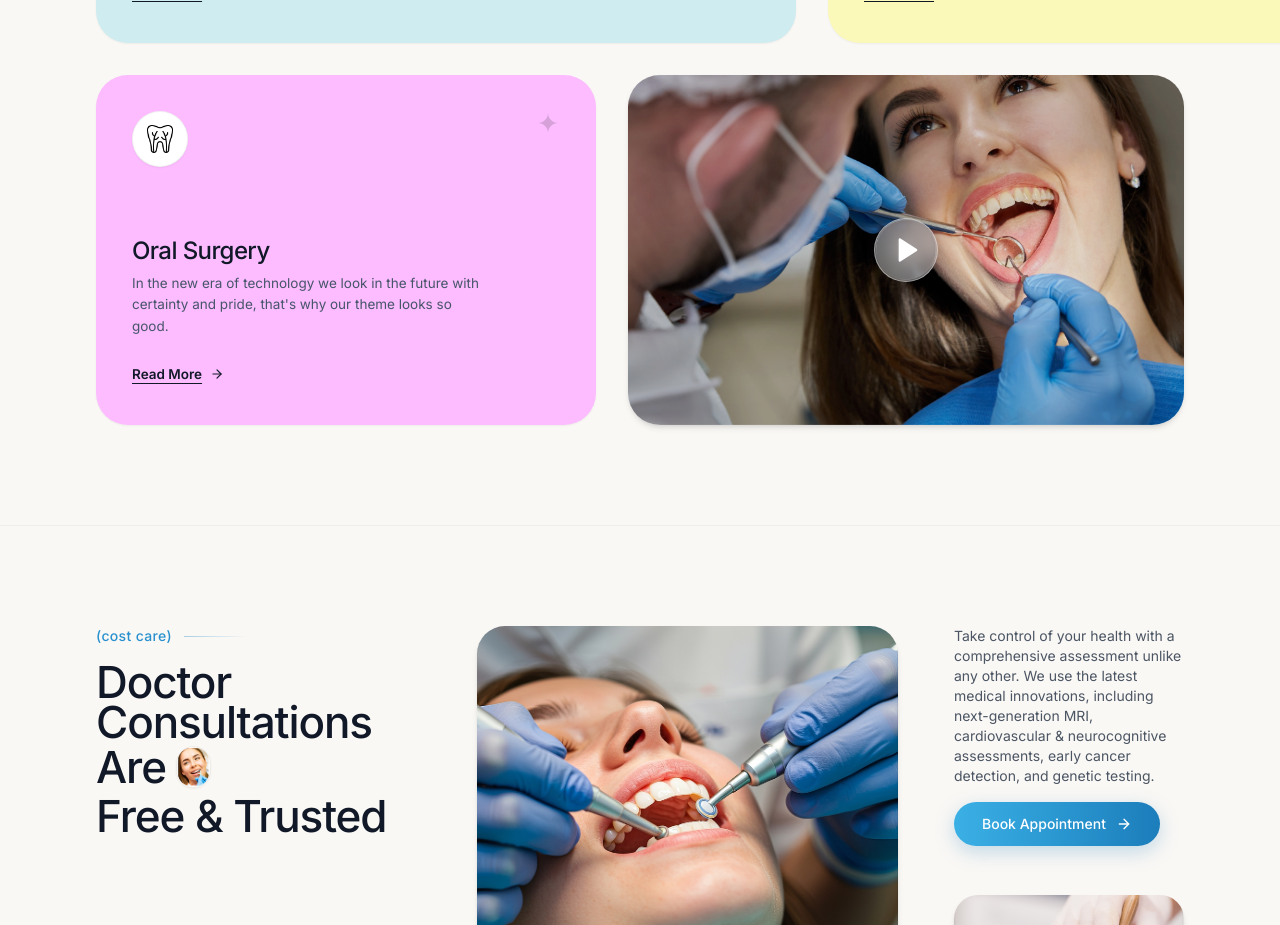
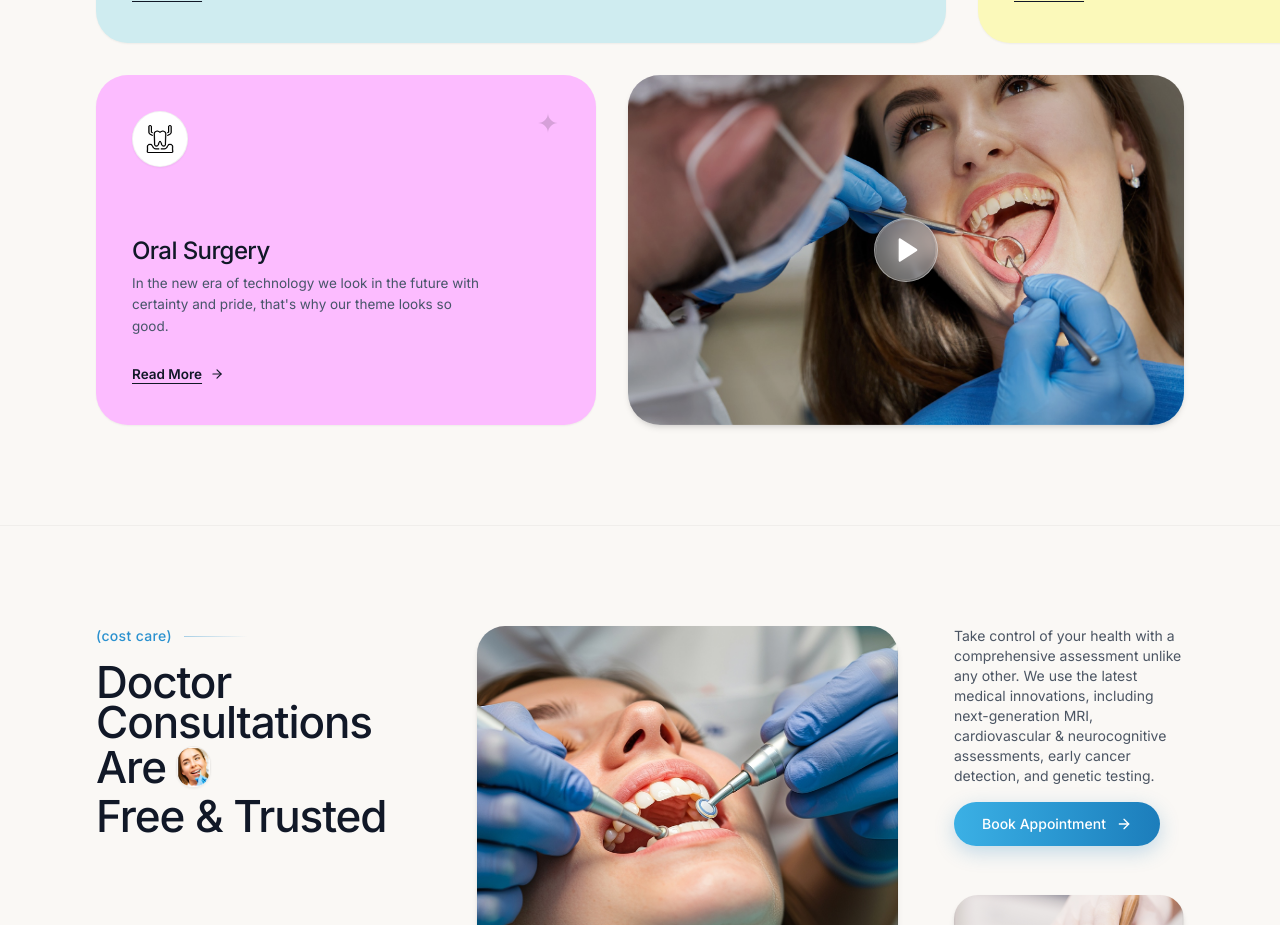
Before and after one commit to Anurag-lakra610/Dentara-, a React (Vite) app: page / in a window 1280 px wide. Shown: the part 2206-3131 px from the top of the page. Built offline with nearby package versions, Linux system fonts and the light colour scheme.

Commit message:
Use real Oral Surgery icon and set Cavity Protection width to 850px

```diff
--- a/src/App.jsx
+++ b/src/App.jsx
@@ -12,6 +12,7 @@ import iconRootCanal from './assets/icon-root-canal.png';
 import iconOralSurgery from './assets/icon-oral-surgery.png';
 import iconCavityReal from './assets/icon-cavity-real.png';
 import iconRootCanalReal from './assets/icon-root-canal-real.png';
+import iconOralSurgeryReal from './assets/icon-oral-surgery-real.png';
 import consultationMainImg from './assets/consultation-main.jpg';
 import consultationRightImg from './assets/consultation-right.png';
 import consultationVideoImg from './assets/consultation-video.png';
@@ -284,8 +285,8 @@ export default function App() {
             {/* Row 1: Cavity Protection (700px) + Empty Whitespace + Root Canal Treatment (500px) */}
             <div className="flex flex-col lg:flex-row items-stretch justify-between gap-6 lg:gap-8">
 
-              {/* Card 1: Cavity Protection (Pastel Cyan Blue #CFECF0, Width 700px, Height 350px) */}
-              <div className="w-full lg:w-[700px] flex-shrink-0 bg-[#CFECF0] rounded-[32px] p-7 sm:p-8 lg:p-9 shadow-sm transition-all duration-300 flex flex-col justify-between relative group h-[350px]">
+              {/* Card 1: Cavity Protection (Pastel Cyan Blue #CFECF0, Width 850px, Height 350px) */}
+              <div className="w-full lg:w-[850px] flex-shrink-0 bg-[#CFECF0] rounded-[32px] p-7 sm:p-8 lg:p-9 shadow-sm transition-all duration-300 flex flex-col justify-between relative group h-[350px]">
                 <div className="flex items-start justify-between w-full">
                   {/* Single White Circle Badge with Real Icon */}
                   <div className="w-14 h-14 rounded-full bg-white flex items-center justify-center shadow-sm border border-black/5">
@@ -349,7 +350,7 @@ export default function App() {
                 <div className="flex items-start justify-between w-full">
                   {/* Single White Circle Badge with Real Icon */}
                   <div className="w-14 h-14 rounded-full bg-white flex items-center justify-center shadow-sm border border-black/5">
-                    <img src={iconRootCanalReal} alt="Oral Surgery Icon" className="w-7 h-7 object-contain" />
+                    <img src={iconOralSurgeryReal} alt="Oral Surgery Icon" className="w-7 h-7 object-contain" />
                   </div>
                   <svg className="w-6 h-6 text-black/15" viewBox="0 0 24 24" fill="currentColor">
                     <path d="M12 2C12 7.5 7.5 12 2 12C7.5 12 12 16.5 12 22C12 16.5 16.5 12 22 12C16.5 12 12 7.5 12 2Z" />
```
Also changed, not shown: src/assets/icon-oral-surgery-real.png (added).
